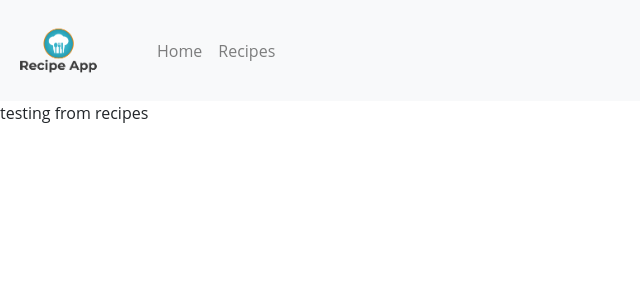
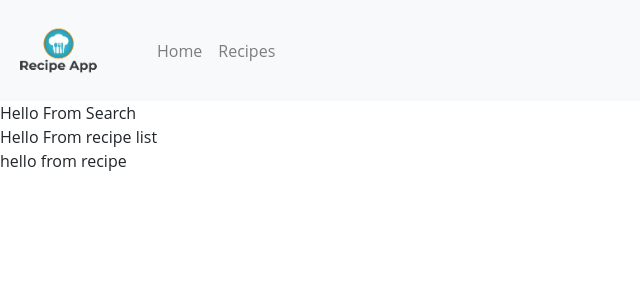
Before and after one commit to kphillips001/recipeapp, a React (Create React App) app: page /recipes in a window 1280 px wide. Shown: the top 300 px of the page, without its empty margins (0-640 px from the left). Built offline with nearby package versions, Linux system fonts and the light colour scheme.

Commit message:
built out recipe page structure

```diff
--- /dev/null
+++ b/src/components/recipe.js
@@ -0,0 +1,9 @@
+import React, { Component } from 'react';
+
+class Recipe extends Component {
+  render() {
+    return <div>hello from recipe</div>;
+  }
+}
+
+export default Recipe;
--- /dev/null
+++ b/src/components/recipelist.js
@@ -0,0 +1,15 @@
+import React, { Component } from 'react';
+import Recipe from './recipe';
+
+class RecipeList extends Component {
+  render() {
+    return (
+      <div>
+        Hello From recipe list
+        <Recipe />
+      </div>
+    );
+  }
+}
+
+export default RecipeList;
--- /dev/null
+++ b/src/components/search.js
@@ -0,0 +1,9 @@
+import React, { Component } from 'react';
+
+class Search extends Component {
+  render() {
+    return <div>Hello From Search</div>;
+  }
+}
+
+export default Search;
--- a/src/pages/recipes.js
+++ b/src/pages/recipes.js
@@ -1,10 +1,37 @@
-import React, { Component } from 'react'
+import React, {Component} from 'react'
+import RecipeList from '../components/recipelist';
+import Search from '../components/search';
+import {recipeData} from '../data/tempList';
 
 class Recipes extends Component {
+  constructor(props) {
+    super(props);
+  }
+  state = {
+    recipes: recipeData,
+    search: ""
+  };
+  handleChange = evt => {
+    this.setState({
+      search: evt.target.value
+    });
+  };
+
+  handleSubmit = evt => {
+    evt.preventDefault();
+  };
+
   render() {
-    return <div>
-      testing from recipes
-    </div>
+    return (
+      <>
+        <Search
+          search={this.state.search}
+          handleChange={this.handleChange}
+          handleSubmit={this.handleSubmit}
+        />
+        <RecipeList recipes={this.state.recipes} />
+      </>
+    );
   }
 }
 
```
